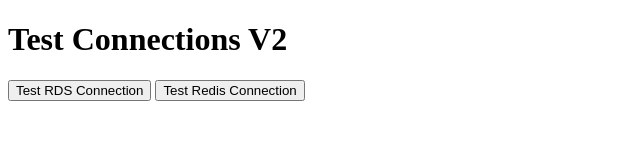
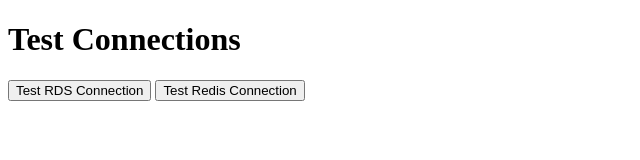
Before and after one commit to vladskvortsov/mind-project2-2-pipeline, a plain HTML site: page frontend/index.html in a window 1280 px wide. Shown: the full height of the page, 0-640 px from the left. Drawn offline with Linux system fonts and the light colour scheme; no server answers.

Commit message:
readme fixed

```diff
--- a/frontend/index.html
+++ b/frontend/index.html
@@ -6,7 +6,7 @@
     <title>Frontend Service</title>
 </head>
 <body>
-    <h1>Test Connections V2</h1>
+    <h1>Test Connections</h1>
     <button id="test-rds-btn">Test RDS Connection</button>
     <button id="test-redis-btn">Test Redis Connection</button>
 
```
